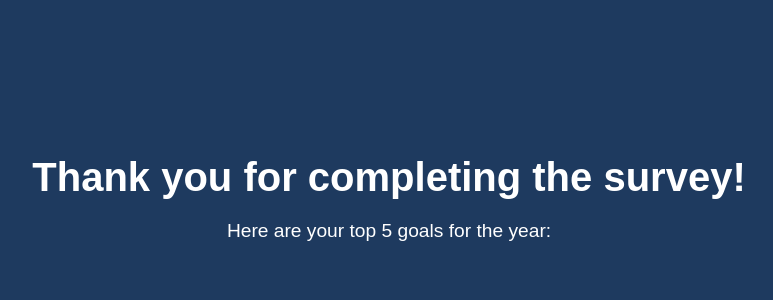
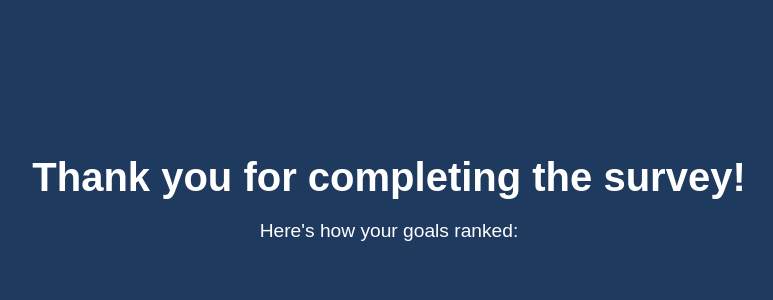
Before and after one commit to bryanbritten/pair_comparison_app, a Django app: page / in a window 1280 px wide. Shown: the top 300 px of the page, without its empty margins (251-1024 px from the left). Run offline with Django 5.2, Linux system fonts and the light colour scheme; data that the repository does not hold is empty.

Commit message:
extended results to include all goals

```diff
--- a/goals/templates/goals/completed.html
+++ b/goals/templates/goals/completed.html
@@ -11,9 +11,9 @@
 <body>
     <div id="results">
         <h1>Thank you for completing the survey!</h1>
-        <p>Here are your top 5 goals for the year:</p>
+        <p>Here's how your goals ranked:</p>
         <ul>
-            {% for goal in top_5_goals %}
+            {% for goal in goals %}
                 <li>{{ goal.title }} - {{ goal.percent_chosen }}% </li>
             {% endfor %}
         </ul>
--- a/goals/views.py
+++ b/goals/views.py
@@ -4,11 +4,11 @@ from goals.models import Goal, GoalPair
 def ChoiceChooser(request):
     goal_pair = GoalPair.objects.filter(seen=False).first()
     if not goal_pair:
-        top_5_goals = Goal.objects.filter(times_chosen__gte=1).order_by("-times_chosen")[:5]
-        for goal in top_5_goals:
+        goals = Goal.objects.filter(times_chosen__gte=1).order_by("-times_chosen")
+        for goal in goals:
             goal.percent_chosen = round(goal.times_chosen / goal.times_seen * 100, 0) if goal.times_seen else 0
         context = {
-            "top_5_goals": top_5_goals,
+            "goals": goals,
         }
         return render(request, "goals/completed.html", context)
 
```
